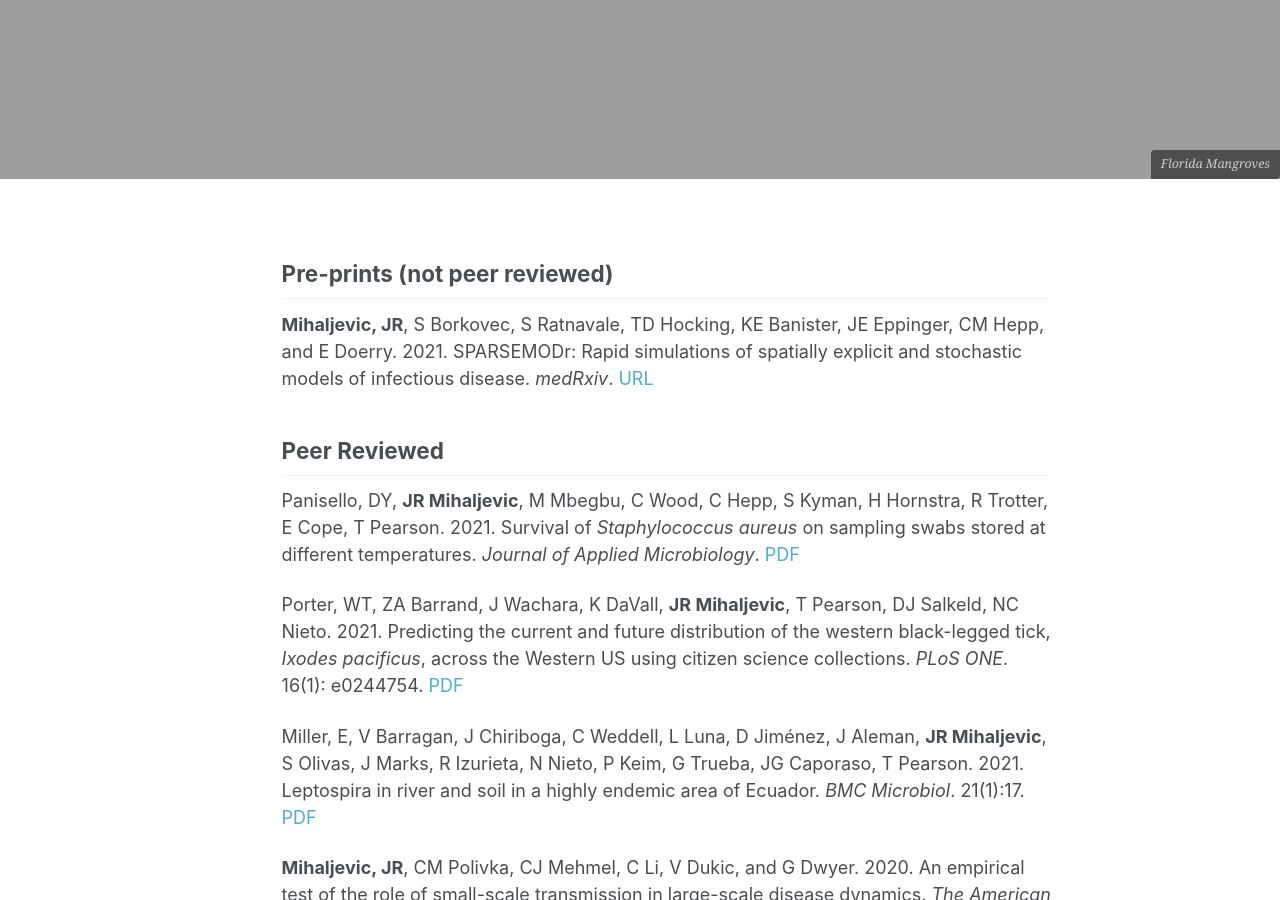
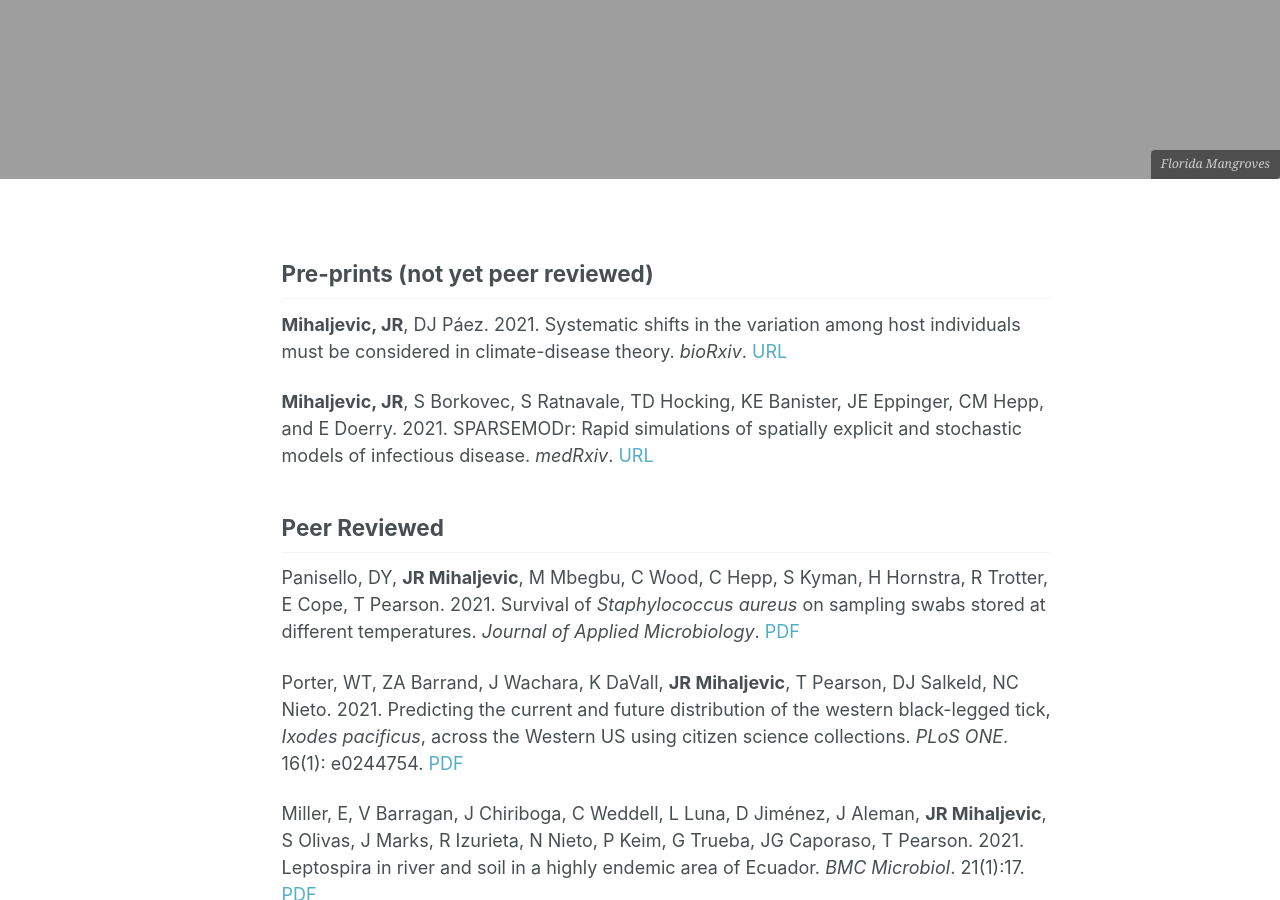
Before and after one commit to jrmihalj/jrmihalj.github.io, a Jekyll site: the page built from _pages/pubs.md, in a window 1280 px wide and 900 px high, scrolled down 863 px. Built offline with Jekyll 4.4.1, drawn with Linux system fonts in a browser that asks for light colours; formulas are drawn with MathJax 3; our own code applies the rules of GitHub Pages for plain Markdown files.

Commit message:
added new climate-trait-var preprint

```diff
--- a/_pages/pubs.md
+++ b/_pages/pubs.md
@@ -7,7 +7,10 @@ header:
 permalink: /publications/
 ---
 
-## Pre-prints (not peer reviewed)
+## Pre-prints (not yet peer reviewed)
+
+**Mihaljevic, JR**, DJ Páez. 2021. Systematic shifts in the variation among host individuals must be considered in climate-disease theory. *bioRxiv*. [URL](https://www.biorxiv.org/content/10.1101/2021.08.30.458260v1){:target="_blank"}
+
 **Mihaljevic, JR**,  S Borkovec,  S Ratnavale,  TD Hocking,  KE Banister,  JE Eppinger,  CM Hepp,  and  E  Doerry. 2021.   SPARSEMODr:   Rapid  simulations  of  spatially  explicit  and stochastic  models  of  infectious  disease. *medRxiv*. [URL](https://www.medrxiv.org/content/early/2021/05/18/2021.05.13.21256216){:target="_blank"}
 
 ## Peer Reviewed
```
